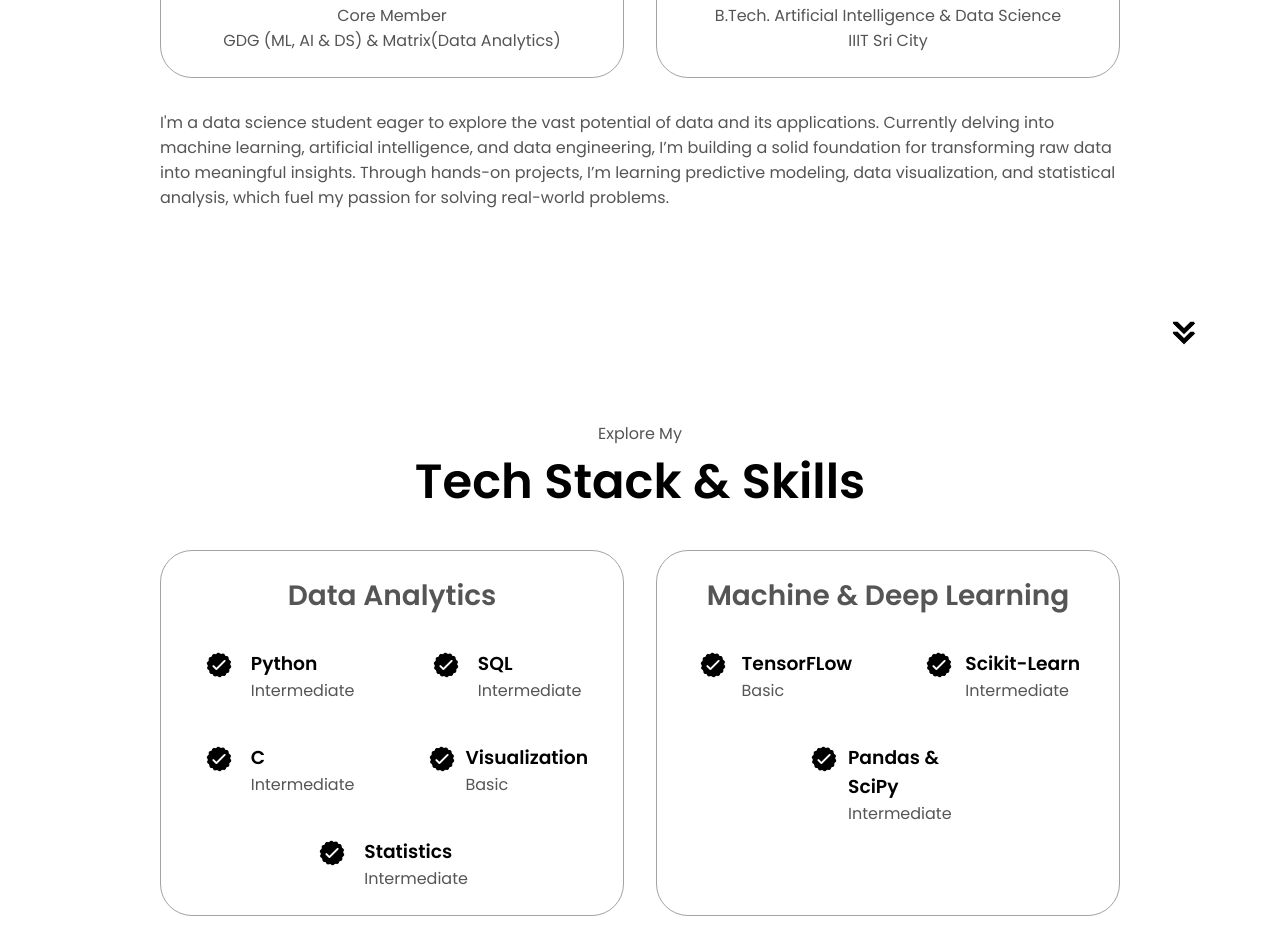
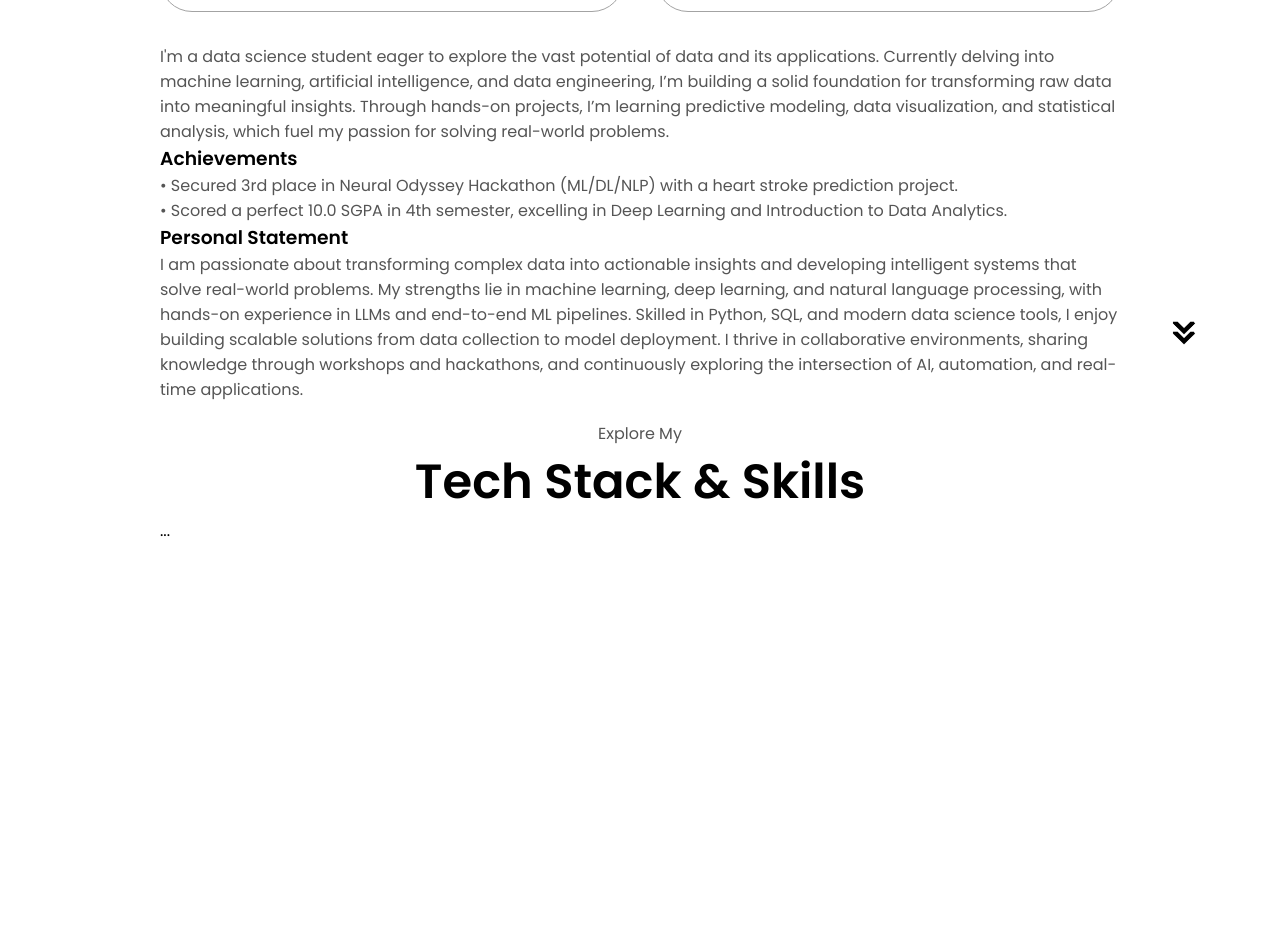
Before and after one commit to Adarshreddy99/Portfolio, a plain HTML site: page index.html in a window 1280 px wide. Shown: the part 1275-2226 px from the top of the page. Drawn offline with Linux system fonts and the light colour scheme.

Commit message:
Update index.html

```diff
--- a/index.html
+++ b/index.html
@@ -20,6 +20,7 @@
         </ul>
       </div>
     </nav>
+
     <nav id="hamburger-nav">
       <div class="logo">Adarsh Reddy</div>
       <div class="hamburger-menu">
@@ -36,6 +37,8 @@
         </div>
       </div>
     </nav>
+
+    <!-- PROFILE -->
     <section id="profile">
       <div class="section__pic-container">
         <img src="./assets/profile-pic.png" alt="Adarsh Reddy profile picture" />
@@ -45,32 +48,19 @@
         <h1 class="title">Adarsh Reddy</h1>
         <p class="section__text__p2">Data Science and ML Enthusiast</p>
         <div class="btn-container">
-          <button
-            class="btn btn-color-2"
-            onclick="window.open('./assets/resume.pdf')"
-          >
-            Download CV
-          </button>
-          <button class="btn btn-color-1" onclick="location.href='./#contact'">
-            Contact Info
-          </button>
+          <button class="btn btn-color-2" onclick="window.open('./assets/resume.pdf')">Download CV</button>
+          <button class="btn btn-color-1" onclick="location.href='./#contact'">Contact Info</button>
         </div>
         <div id="socials-container">
-          <img
-            src="./assets/linkedin.png"
-            alt="My LinkedIn profile"
-            class="icon"
-            onclick="location.href='https://www.linkedin.com/in/adarsh-reddy-patil-a770a02a3/'"
-          />
-          <img
-            src="./assets/github.png"
-            alt="My Github profile"
-            class="icon"
-            onclick="location.href='https://github.com/Adarshreddy99/'"
-          />
+          <img src="./assets/linkedin.png" alt="My LinkedIn profile" class="icon"
+            onclick="location.href='https://www.linkedin.com/in/adarsh-reddy-patil-a770a02a3/'" />
+          <img src="./assets/github.png" alt="My Github profile" class="icon"
+            onclick="location.href='https://github.com/Adarshreddy99/'" />
         </div>
       </div>
     </section>
+
+    <!-- ABOUT -->
     <section id="about">
       <p class="section__text__p1">Get To Know More</p>
       <h1 class="title">About Me</h1>
@@ -78,24 +68,24 @@
         <div class="about-details-container">
           <div class="about-containers">
             <div class="details-container">
-              <img
-                src="./assets/experience.png"
-                alt="Experience icon"
-                class="icon"
-              />
+              <img src="./assets/experience.png" alt="Experience icon" class="icon" />
               <h3>Volunteer Experience</h3>
-              <p>Core Member <br />GDG (ML, AI & DS) & Matrix(Data Analytics)</p>
+              <p>
+                • Core Member, AI/ML/DS – GDG (Google Developer Groups): Built and showcased an ML-based game during Uthkrishta tech fest hackathon.<br/>
+                • Core Member, ML/DL – Matrix Club: Led sessions on LLMs (transformers, attention, use cases) and foundational ML math (stats, probability, linear algebra).
+              </p>
             </div>
             <div class="details-container">
-              <img
-                src="./assets/education.png"
-                alt="Education icon"
-                class="icon"
-              />
+              <img src="./assets/education.png" alt="Education icon" class="icon" />
               <h3>Education</h3>
-              <p>B.Tech. Artificial Intelligence & Data Science<br />IIIT Sri City</p>
+              <p>
+                B.Tech. Artificial Intelligence & Data Science – IIIT Sri City (CGPA: 9.17)<br/>
+                12th – RS Hukkerikar PU College (85%)<br/>
+                10th – JSS CBSE School (97%)
+              </p>
             </div>
           </div>
+
           <div class="text-container">
             <p>
               I'm a data science student eager to explore the vast potential of data and its applications.
@@ -103,199 +93,100 @@
               Through hands-on projects, I’m learning predictive modeling, data visualization, and statistical analysis, which fuel my passion for solving real-world problems.
             </p>
           </div>
+
+          <div class="text-container">
+            <h3>Achievements</h3>
+            <p>
+              • Secured 3rd place in Neural Odyssey Hackathon (ML/DL/NLP) with a heart stroke prediction project.<br/>
+              • Scored a perfect 10.0 SGPA in 4th semester, excelling in Deep Learning and Introduction to Data Analytics.
+            </p>
+          </div>
+
+          <div class="text-container">
+            <h3>Personal Statement</h3>
+            <p>
+              I am passionate about transforming complex data into actionable insights and developing intelligent systems that solve real-world problems.
+              My strengths lie in machine learning, deep learning, and natural language processing, with hands-on experience in LLMs and end-to-end ML pipelines.
+              Skilled in Python, SQL, and modern data science tools, I enjoy building scalable solutions from data collection to model deployment.
+              I thrive in collaborative environments, sharing knowledge through workshops and hackathons, and continuously exploring the intersection of AI, automation, and real-time applications.
+            </p>
+          </div>
         </div>
       </div>
-      <img
-        src="./assets/arrow.png"
-        alt="Arrow icon"
-        class="icon arrow"
-        onclick="location.href='./#experience'"
-      />
+      <img src="./assets/arrow.png" alt="Arrow icon" class="icon arrow" onclick="location.href='./#experience'" />
     </section>
+
+    <!-- EXPERIENCE -->
     <section id="experience">
       <p class="section__text__p1">Explore My</p>
       <h1 class="title">Tech Stack & Skills</h1>
-      <div class="experience-details-container">
-        <div class="about-containers">
-          <div class="details-container">
-            <h2 class="experience-sub-title">Data Analytics</h2>
-            <div class="article-container">
-              <article>
-                <img
-                  src="./assets/checkmark.png"
-                  alt="Experience icon"
-                  class="icon"
-                />
-                <div>
-                  <h3>Python</h3>
-                  <p>Intermediate</p>
-                </div>
-              </article>
-              <article>
-                <img
-                  src="./assets/checkmark.png"
-                  alt="Experience icon"
-                  class="icon"
-                />
-                <div>
-                  <h3>SQL</h3>
-                  <p>Intermediate</p>
-                </div>
-              </article>
-              <article>
-                <img
-                  src="./assets/checkmark.png"
-                  alt="Experience icon"
-                  class="icon"
-                />
-                <div>
-                  <h3>C</h3>
-                  <p>Intermediate</p>
-                </div>
-              </article>
-              <article>
-                <img
-                  src="./assets/checkmark.png"
-                  alt="Experience icon"
-                  class="icon"
-                />
-                <div>
-                  <h3>Visualization</h3>
-                  <p>Basic</p>
-                </div>
-              </article>
-              <article>
-                <img
-                  src="./assets/checkmark.png"
-                  alt="Experience icon"
-                  class="icon"
-                />
-                <div>
-                  <h3>Statistics</h3>
-                  <p>Intermediate</p>
-                </div>
-              </article>
-            </div>
-          </div>
-          <div class="details-container">
-            <h2 class="experience-sub-title">Machine & Deep Learning</h2>
-            <div class="article-container">
-              <article>
-                <img
-                  src="./assets/checkmark.png"
-                  alt="Experience icon"
-                  class="icon"
-                />
-                <div>
-                  <h3>TensorFLow</h3>
-                  <p>Basic</p>
-                </div>
-              </article>
-              <article>
-                <img
-                  src="./assets/checkmark.png"
-                  alt="Experience icon"
-                  class="icon"
-                />
-                <div>
-                  <h3>Scikit-Learn</h3>
-                  <p>Intermediate</p>
-                </div>
-              </article>
-              <article>
-                <img
-                  src="./assets/checkmark.png"
-                  alt="Experience icon"
-                  class="icon"
-                />
-                <div>
-                  <h3>Pandas & SciPy</h3>
-                  <p>Intermediate</p>
-                </div>
-              </article>
-            </div>
-          </div>
-        </div>
-      </div>
-      <img
-        src="./assets/arrow.png"
-        alt="Arrow icon"
-        class="icon arrow"
-        onclick="location.href='./#projects'"
-      />
+      <!-- (Unchanged skill articles) -->
+      ... <!-- Keep same as original -->
+      <img src="./assets/arrow.png" alt="Arrow icon" class="icon arrow" onclick="location.href='./#projects'" />
     </section>
+
+    <!-- PROJECTS -->
     <section id="projects">
       <p class="section__text__p1">Browse My Recent</p>
       <h1 class="title">Projects</h1>
       <div class="experience-details-container">
         <div class="about-containers">
+
           <div class="details-container color-container">
             <div class="article-container">
-              <img
-                src="./assets/project-1.png"
-                alt="Project 1"
-                class="project-img"
-              />
+              <img src="./assets/project-1.png" alt="Project 1" class="project-img" />
             </div>
             <h2 class="experience-sub-title project-title">Future Flow ML</h2>
             <div class="btn-container">
-              <button
-                class="btn btn-color-2 project-btn"
-                onclick="location.href='https://github.com/Adarshreddy99/FutureFlowML/'"
-              >
-                Github
-              </button>
+              <button class="btn btn-color-2 project-btn"
+                onclick="location.href='https://github.com/Adarshreddy99/FutureFlowML/'">Github</button>
             </div>
           </div>
+
           <div class="details-container color-container">
             <div class="article-container">
-              <img
-                src="./assets/project-2.png"
-                alt="Project 2"
-                class="project-img"
-              />
+              <img src="./assets/project-2.png" alt="Project 2" class="project-img" />
             </div>
             <h2 class="experience-sub-title project-title">Car Price Predictor DL</h2>
             <div class="btn-container">
-              <button
-                class="btn btn-color-2 project-btn"
-                onclick="location.href='https://github.com/Adarshreddy99/CarPricePredictoryDL/'"
-              >
-                Github
-              </button>
+              <button class="btn btn-color-2 project-btn"
+                onclick="location.href='https://github.com/Adarshreddy99/CarPricePredictoryDL/'">Github</button>
             </div>
           </div>
+
+          <!-- NEW PROJECT -->
+          <div class="details-container color-container">
+            <div class="article-container">
+              <img src="./assets/project-3.png" alt="Employee Attrition" class="project-img" />
+            </div>
+            <h2 class="experience-sub-title project-title">Employee Attrition Prediction</h2>
+            <div class="btn-container">
+              <button class="btn btn-color-2 project-btn"
+                onclick="location.href='https://github.com/Adarshreddy99/Employee-Attrition/'">Github</button>
+            </div>
+          </div>
+
         </div>
       </div>
-      <img
-        src="./assets/arrow.png"
-        alt="Arrow icon"
-        class="icon arrow"
-        onclick="location.href='./#contact'"
-      />
+      <img src="./assets/arrow.png" alt="Arrow icon" class="icon arrow" onclick="location.href='./#contact'" />
     </section>
+
+    <!-- CONTACT -->
     <section id="contact">
       <p class="section__text__p1">Get in Touch</p>
       <h1 class="title">Contact Me</h1>
       <div class="contact-info-upper-container">
         <div class="contact-info-container">
-          <img
-            src="./assets/email.png"
-            alt="Email icon"
-            class="icon contact-icon email-icon"
-          />
-          <p><a href="mailto:patiladarshreddy99@gmail.com">patiladarshreddy99@gmail.com</a></p>
+          <img src="./assets/email.png" alt="Email icon" class="icon contact-icon email-icon" />
+          <p><a href="mailto:adarshreddywrko@gmail.com">adarshreddywrko@gmail.com</a></p>
         </div>
         <div class="contact-info-container">
-          <img
-            src="./assets/linkedin.png"
-            alt="LinkedIn icon"
-            class="icon contact-icon"
-          />
-          <p><a href="www.linkedin.com/in/adarsh-reddy-patil-a770a02a3">LinkedIn</a></p>
+          <img src="./assets/linkedin.png" alt="LinkedIn icon" class="icon contact-icon" />
+          <p><a href="https://www.linkedin.com/in/adarsh-reddy-patil-a770a02a3/">LinkedIn</a></p>
         </div>
       </div>
     </section>
+
     <footer>
       <nav>
         <div class="nav-links-container">
@@ -307,7 +198,7 @@
           </ul>
         </div>
       </nav>
-      <p>Copyright &#169; 2023 John Doe. All Rights Reserved.</p>
+      <p>Copyright &#169; 2023 Adarsh Reddy. All Rights Reserved.</p>
     </footer>
     <script src="script.js"></script>
   </body>
```
